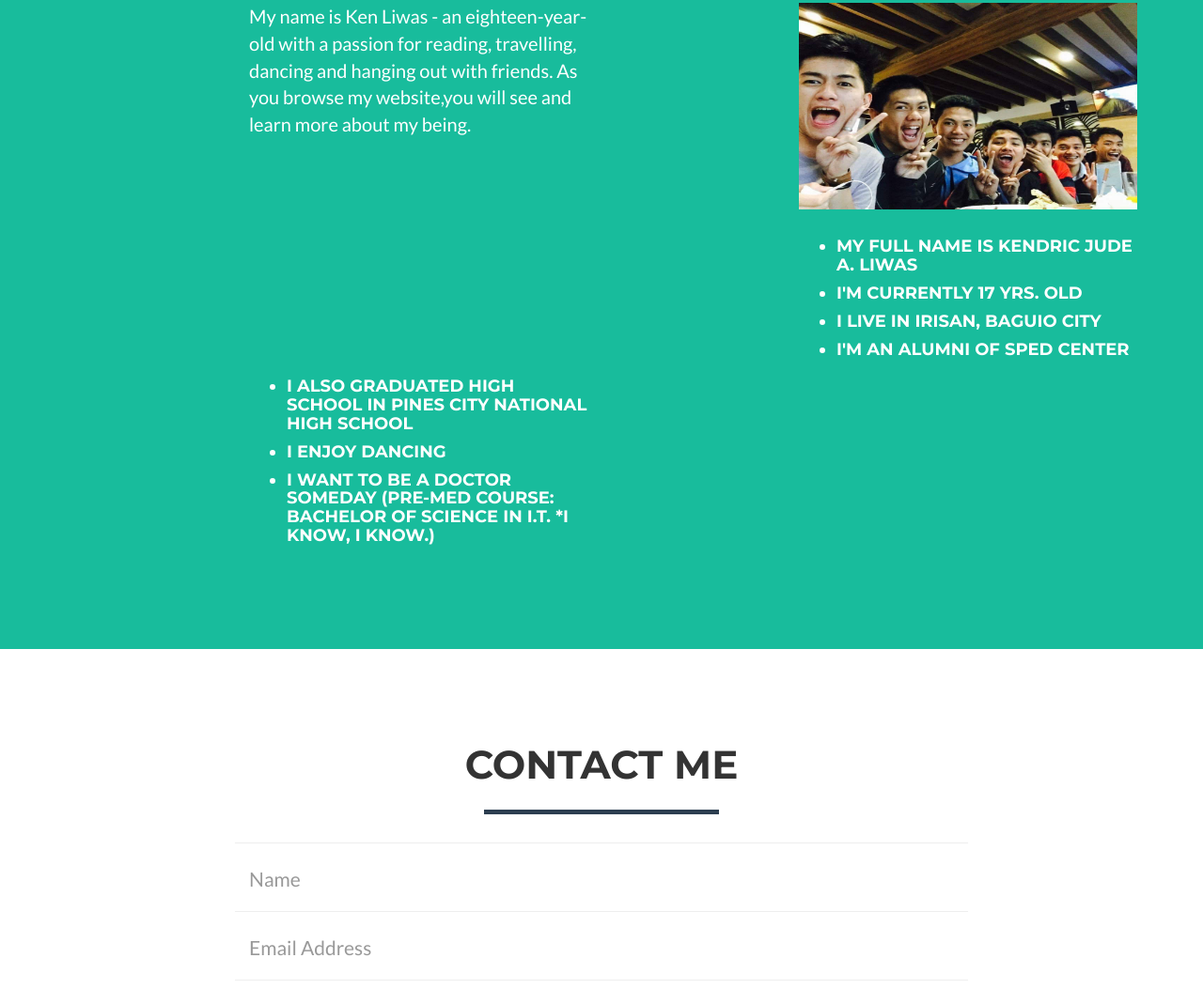
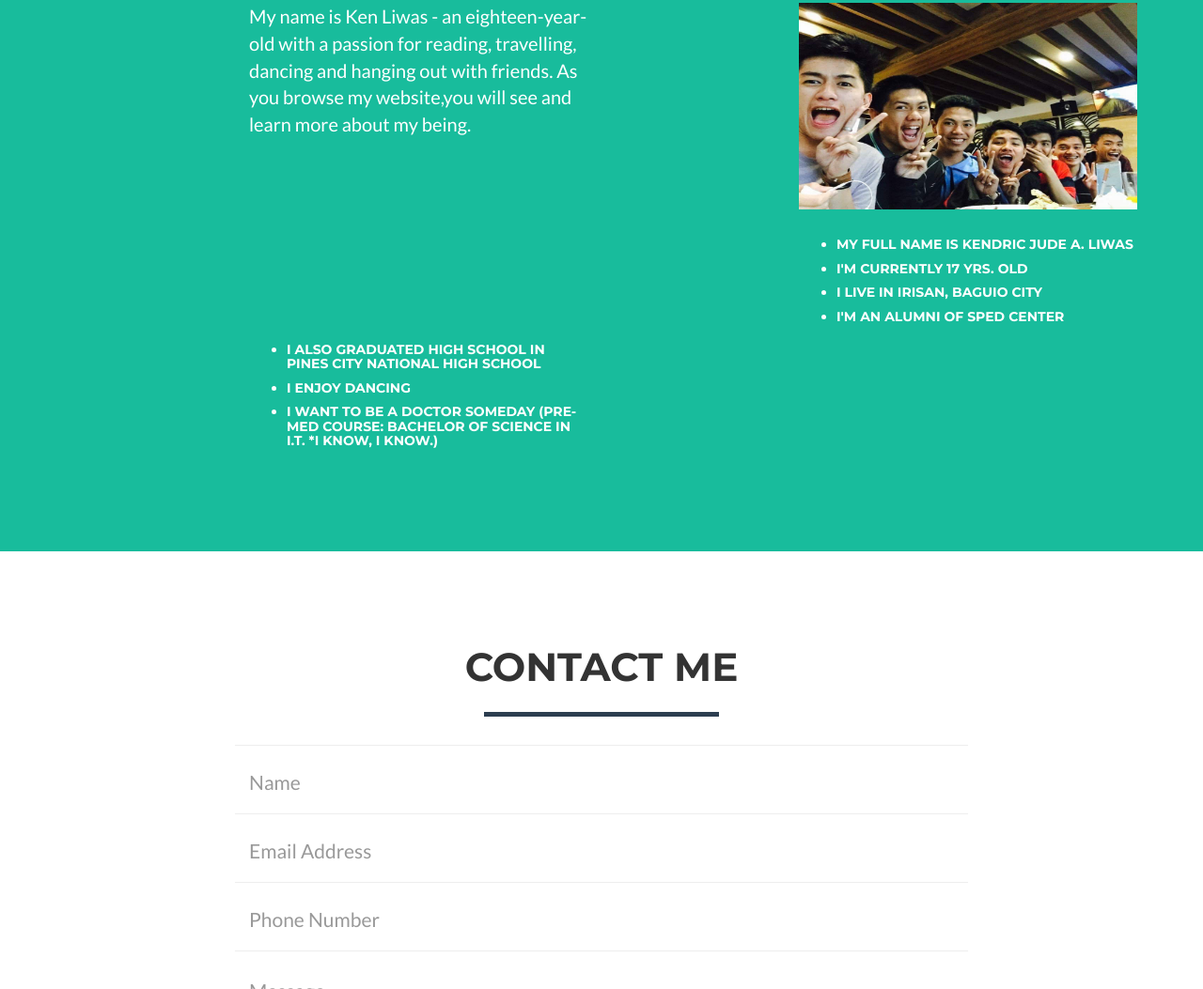
Before and after one commit to kenliwas/kenliwas.github.io, a website: page index.html in a window 1280 px wide. Shown: the part 1619-2672 px from the top of the page at 94% size. Drawn offline with nearby package versions, Linux system fonts and the light colour scheme.

Commit message:
Update index.html

```diff
--- a/index.html
+++ b/index.html
@@ -137,18 +137,18 @@
                 </div>
                  <div class="col-lg-4 col-lg-offset-2">
                     <ul>
-                        <br><h4><li>My full name is Kendric Jude A. Liwas</li></h4>
-                        <h4><li>I'm currently 17 yrs. old</li></h4>
-                        <h4><li>I live in Irisan, Baguio City</li></h4>
-                        <h4><li>I'm an alumni of SPED center</li></h4>
+                        <br><h5><li>My full name is Kendric Jude A. Liwas</li></h5>
+                        <h5><li>I'm currently 17 yrs. old</li></h5>
+                        <h5><li>I live in Irisan, Baguio City</li></h5>
+                        <h5><li>I'm an alumni of SPED center</li></h5>
                     </ul>
                 </div>
                 <div class="col-lg-4 col-lg-offset-2">
                     <ul>
 
-                        <h4><li>I also graduated High School in Pines City National High School</li></h4>
-                        <h4><li>I enjoy dancing</li></h4>
-                        <h4><li>I want to be a doctor someday (pre-med course: Bachelor of Science in I.T. *I know, I know.)</li></h4>
+                        <h5><li>I also graduated High School in Pines City National High School</li></h5>
+                        <h5><li>I enjoy dancing</li></h5>
+                        <h5><li>I want to be a doctor someday (pre-med course: Bachelor of Science in I.T. *I know, I know.)</li></h5>
                     </ul>
                 </div>
                   <div class="col-lg-4 col-lg-offset-2">
```
